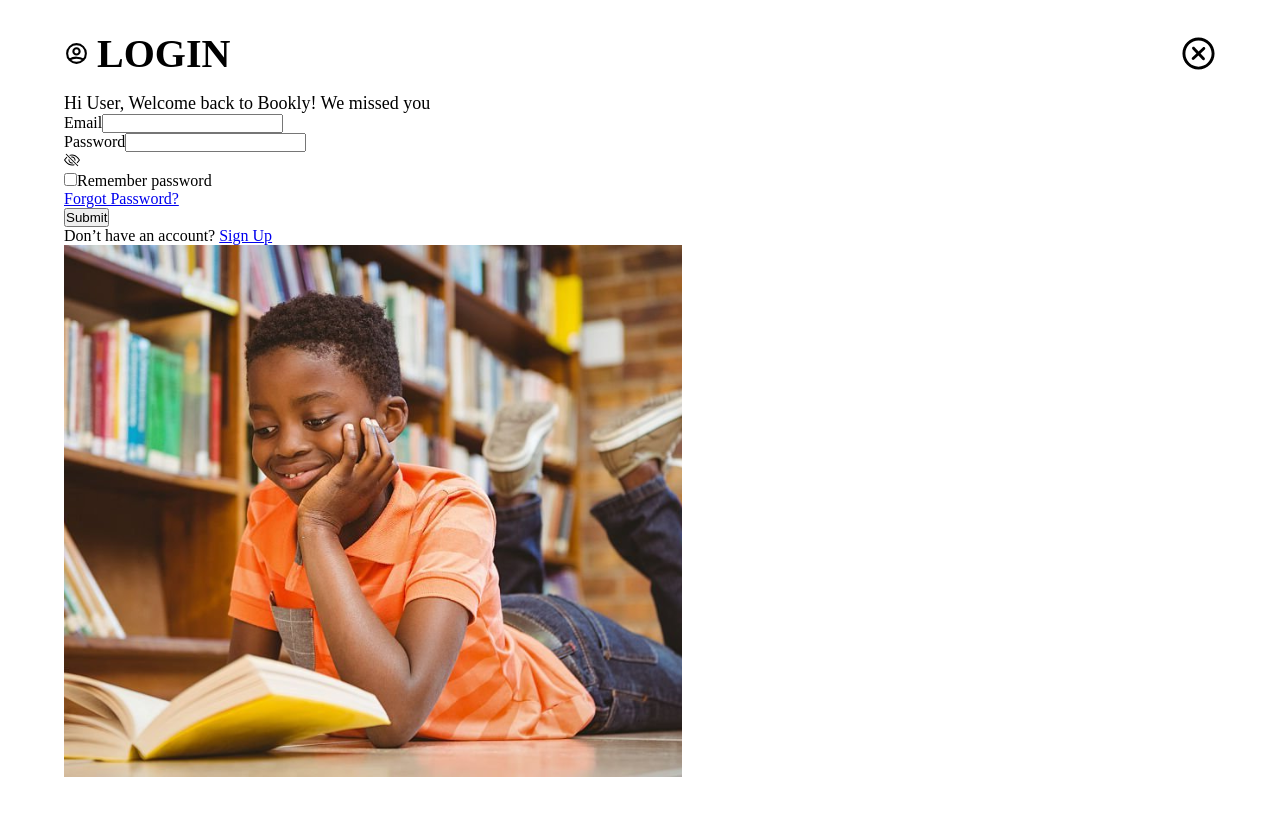
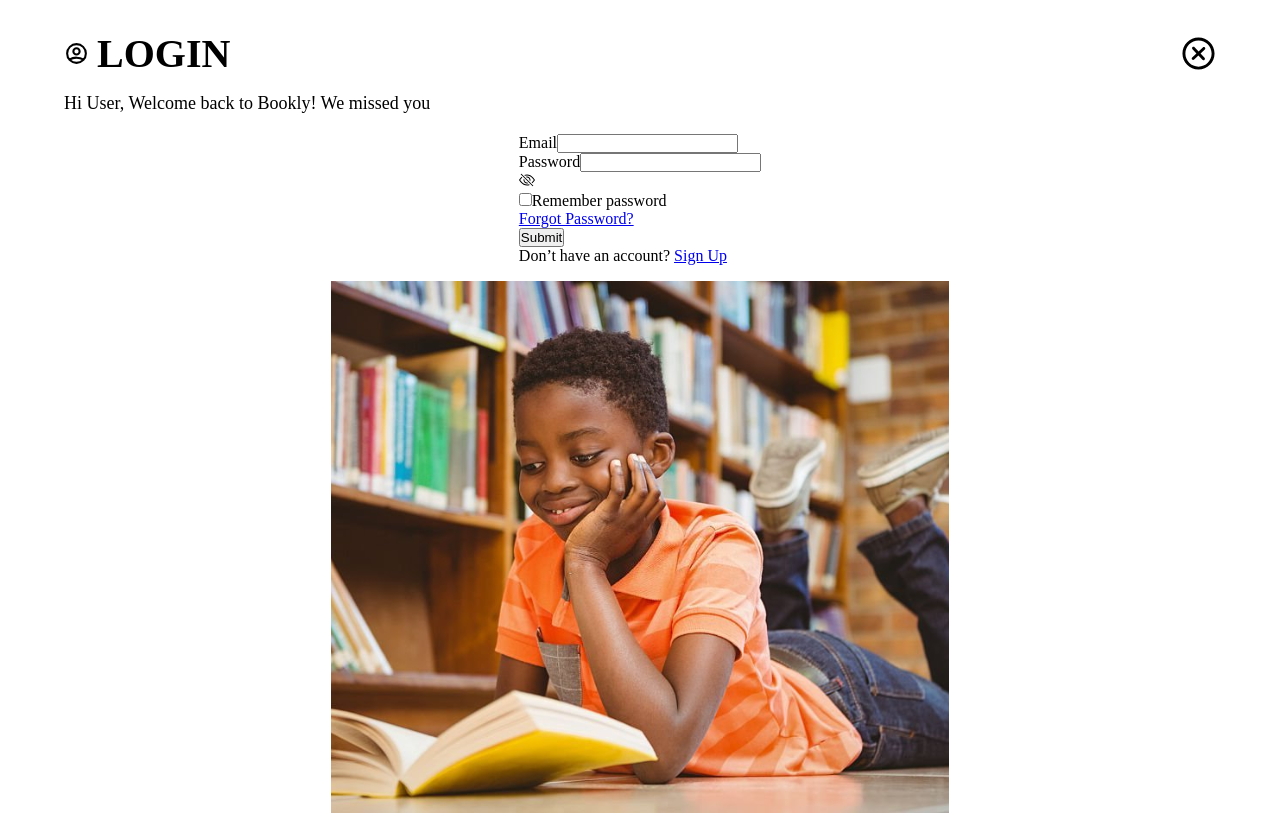
Before and after one commit to gift56/Bookly2.0, a React (Create React App) app: page / in a window 1280 px wide. Built offline with nearby package versions, Linux system fonts and the light colour scheme; the HTML template or start-up script is replaced by a standard one.

Commit message:
styled first area

```diff
--- a/src/sass/form.scss
+++ b/src/sass/form.scss
@@ -42,4 +42,12 @@
             line-height: 21px;
         }
     }
+    .formContainer{
+        display: flex;
+        flex-direction: column;
+        gap: 1rem;
+        justify-content: center;
+        align-items: center;
+        margin-top: 20px;
+    }
 }
```
